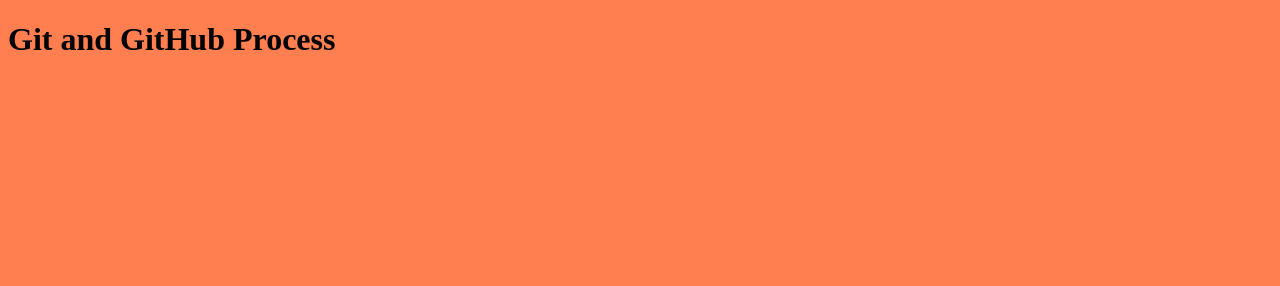
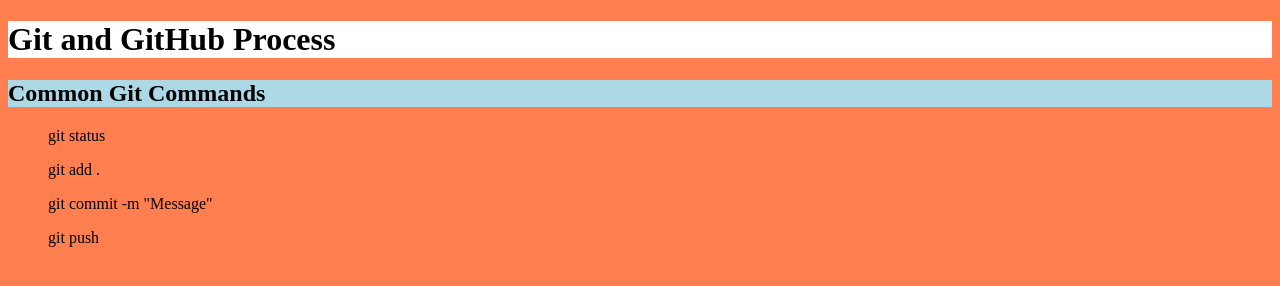
Before and after one commit to riosaguaagria/gitgithubprocess, a plain HTML site: page index.html in a window 1280 px wide. Drawn offline with Linux system fonts and the light colour scheme.

Commit message:
Updated index headers and added ul

```diff
--- a/index.html
+++ b/index.html
@@ -12,6 +12,11 @@
 
 <body>
     <h1>Git and GitHub Process</h1>
+    <h2>Common Git Commands</h2>
+    <ul>git status</ul>
+    <ul>git add .</ul>
+    <ul>git commit -m "Message"</ul>
+    <ul>git push</ul>
 </body>
 
 </html>
--- a/styles.css
+++ b/styles.css
@@ -1,3 +1,11 @@
 body {
     background-color: coral;
 }
+
+h1 {
+    background-color: white;
+}
+
+h2 {
+    background-color: lightblue;
+}
```
